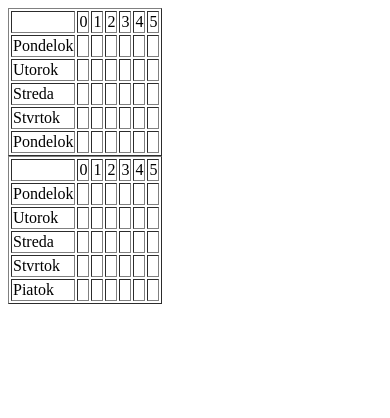
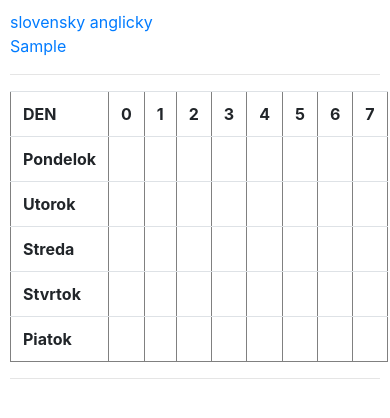
Before and after one commit to LukasKatona/PHP-school, a PHP site: page /tabulka.php in a window 390 px wide. Shown: the top 418 px of the page. Run offline with PHP 8.4, Linux system fonts and the light colour scheme; tables that the repository leaves empty or names only in its code hold one stand-in row (values such as "Sample post"); lists and menus that the app fills with data are empty.

Commit message:
responsive

```diff
--- a/tabulka.php
+++ b/tabulka.php
@@ -1,80 +1,101 @@
 <?php
-$dni = array ("Pondelok", "Utorok", "Streda", "Stvrtok", "Pondelok");
-$hodiny = array (0,1,2,3,4,5);
+    session_start();
 ?>
 
-<table border=1>
+<link rel="stylesheet" href="https://stackpath.bootstrapcdn.com/bootstrap/4.5.2/css/bootstrap.min.css" integrity="sha384-JcKb8q3iqJ61gNV9KGb8thSsNjpSL0n8PARn9HuZOnIxN0hoP+VmmDGMN5t9UJ0Z" crossorigin="anonymous">
+
+<?php
+        if (empty($_SESSION["jazyk"]))
+        {
+            $_SESSION["jazyk"] = "sk";
+        }
+
+        if (!empty($_GET["jazyk"]))
+        {
+            $_SESSION["jazyk"] = $_GET["jazyk"];
+        }
+        #var_dump($_SESSION["jazyk"]);
+?>
+
+<?php
+$servername = "localhost:3308";
+$username = "root";
+$password = "";
+$dbname = "katona";
+
+// Create connection
+$conn = mysqli_connect($servername, $username, $password, $dbname);
+// Check connection
+if (!$conn) {
+  die("Connection failed: " . mysqli_connect_error());
+}
+
+if (!empty($_GET["trieda"]))
+{
+    $where = " WHERE rozvrh.trieda = '".$_GET["trieda"]."'";
+}
+else
+{
+    $where = "";
+}
+
+$sql = "SELECT * FROM rozvrh".$where;
+$result = mysqli_query($conn, $sql);
+
+if (mysqli_num_rows($result) > 0) {
+  // output data of each row
+  while($row = mysqli_fetch_assoc($result)) {
+    $rozvrh[$row["den"]][$row["hodina"]] = $row["predmet"];
+  }
+} else {
+  echo "0 results";
+}
+
+#mysqli_close($conn);
+?>
+
+<?php
+$dni = array ("Pondelok", "Utorok", "Streda", "Stvrtok", "Piatok");
+$hodiny = array (0,1,2,3,4,5,6,7);
+?>
+
+<div style="margin: 10px">
+
+<a href = "tabulka.php?jazyk=sk">slovensky</a>
+<a href = "tabulka.php?jazyk=en">anglicky</a>
+
+<?php
+    $sql = "SELECT trieda FROM rozvrh GROUP BY trieda ORDER BY trieda";
+    $result = mysqli_query($conn, $sql);
+    while ($row = mysqli_fetch_assoc($result))
+    {
+        echo "<br><a href =  tabulka.php?trieda=".$row["trieda"].">".$row["trieda"]."</a>";
+    }
+?>
+<hr>
+
+<table border=1 class="table">
     <tr>
-        <td>&nbsp</td>
-        <?foreach ($hodiny As $hodina):?>
-            <td><?echo $hodina;?></td>
+        <th>DEN</th>
+        <?foreach ($hodiny As $i=>$hodina):?>
+            <th style="text-align: center"><?echo $hodina;?></th>
         <?endforeach;?>
     </tr>
 
-    <?foreach ($dni As $den):?>
+    <?foreach ($dni As $i=>$den):?>
         <tr>
-            <td><?echo $den;?></td>
-            <?foreach ($hodiny as $hodina):?>
-                <td><!--<?echo $hodina;?>--></td>
+            <th><?echo $den;?></th>
+            <?foreach ($hodiny as $j=>$hodina):?>
+                <td style="text-align: center"><?echo @$rozvrh[$i][$j];?></td>
             <?endforeach;?>
         </tr>
     <?endforeach;?>
 </table>
+<hr>
 
+<?php
+    #echo "<pre>";
+    #var_dump($rozvrh);
+?>
 
-<table border=1>
-    <tr>
-        <td></td>
-        <td>0</td>
-        <td>1</td>
-        <td>2</td>
-        <td>3</td>
-        <td>4</td>
-        <td>5</td>
-    </tr>
-    <tr>
-        <td>Pondelok</td>
-        <td></td>
-        <td></td>
-        <td></td>
-        <td></td>
-        <td></td>
-        <td></td>
-    </tr>
-    <tr>
-        <td>Utorok</td>
-        <td></td>
-        <td></td>
-        <td></td>
-        <td></td>
-        <td></td>
-        <td></td>
-    </tr>
-    <tr>
-        <td>Streda</td>
-        <td></td>
-        <td></td>
-        <td></td>
-        <td></td>
-        <td></td>
-        <td></td>
-    </tr>
-    <tr>
-        <td>Stvrtok</td>
-        <td></td>
-        <td></td>
-        <td></td>
-        <td></td>
-        <td></td>
-        <td></td>
-    </tr>
-    <tr>
-        <td>Piatok</td>
-        <td></td>
-        <td></td>
-        <td></td>
-        <td></td>
-        <td></td>
-        <td></td>
-    </tr>
-</table>
+</div>
```
